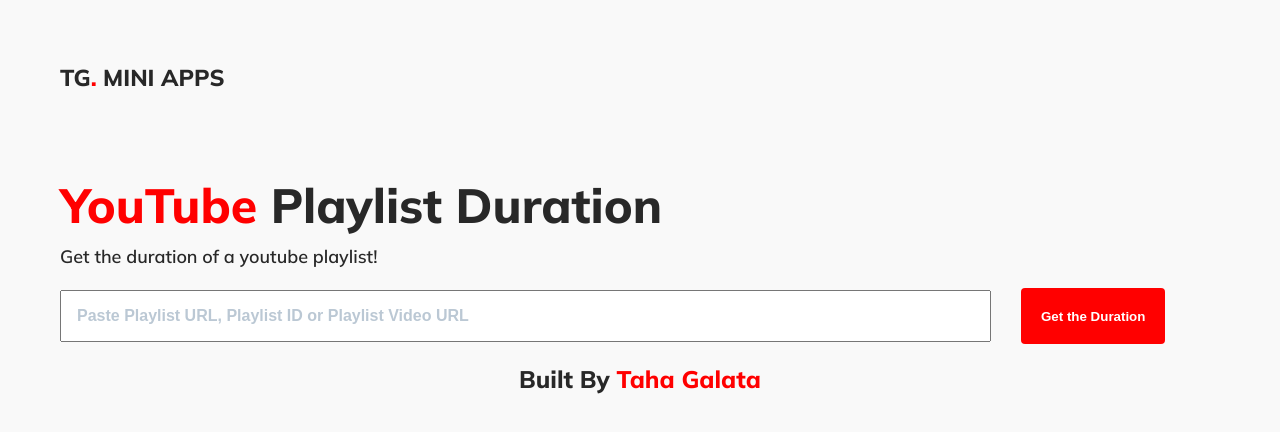
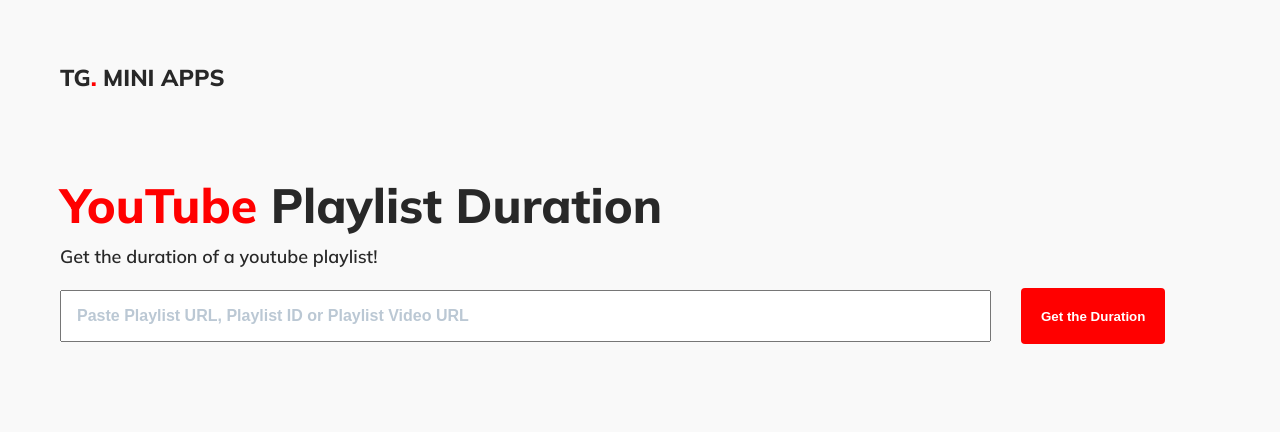
Before and after one commit to tahagalata/youtubeplaylistduration, a React (Create React App) app: page / in a window 1280 px wide. Shown: the top 432 px of the page. Built offline with nearby package versions, Linux system fonts and the light colour scheme.

Commit message:
variable change in video component

```diff
--- a/src/App.js
+++ b/src/App.js
@@ -3,7 +3,6 @@ import './App.scss';
 import Header from './components/header/header'
 import UrlInput from './components/urlInput/urlInput'
 import VideoList from './components/videoList/videoList'
-import Footer from './components/footer/footer'
 
 function App() {
   const [videos, setVideos] = useState("none")
@@ -14,7 +13,6 @@ function App() {
     <UrlInput setVideos= {setVideos}/>
     {videos !== "none" &&
     <VideoList videos={videos}/>}
-    <Footer />
     </>
   );
 }
--- a/src/components/footer/footer.js
+++ b/src/components/footer/footer.js
@@ -4,7 +4,7 @@ import './footer.scss'
 export default function Footer() {
   return (
     <footer id='footer'>
-      <h2 id='footer-text'>Built By <span class='red'>Taha Galata</span></h2>
+      <h2 id='footer-text'>Built By <span className='red'>Taha Galata</span></h2>
     </footer>
   )
 }
--- a/src/components/videoList/video/video.js
+++ b/src/components/videoList/video/video.js
@@ -2,24 +2,25 @@ import React, { useState } from 'react'
 import './video.scss'
 
 export default function Video({title, channelTitle, thumbnailUrl}) {
-  const [disabled, toggleDisabled] = useState(false)
+  const [excluded, toggleExcluded] = useState(false)
 
   const handleClick = (event) => {
-    toggleDisabled(!disabled)
+    console.log(event.target)
+    toggleExcluded(!excluded)
   }
 
   return (
     <div
       className="video"
       style= {{
-        opacity: disabled ? '0.4' : '1'
+        opacity: excluded ? '0.4' : '1'
       }}
       onClick= {handleClick}
     >
       <div
         className="video-thumb"
         style= {{
-          filter: disabled ? 'grayscale(100)' : '',
+          filter: excluded ? 'grayscale(100)' : '',
           backgroundImage: `url(${thumbnailUrl})`
         }}
       >
```
